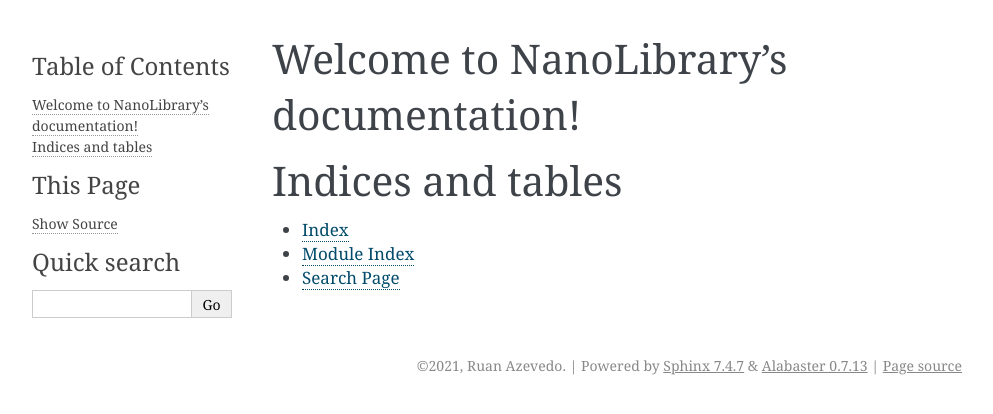
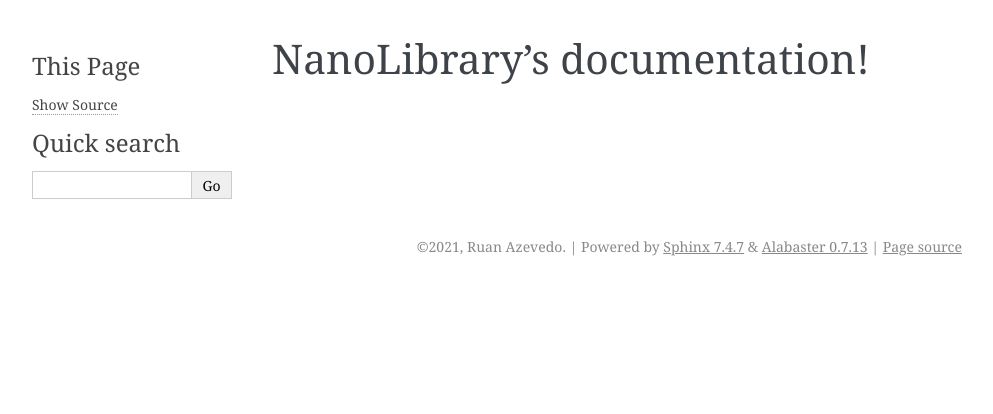
Before and after one commit to Ruannilton/NanoLib, a Sphinx documentation site: the page built from docs/source/index.rst, in a window 1280 px wide. Shown: the top 414 px of the page, without its empty margins (148-1141 px from the left). Built offline with Sphinx 7.4.7, drawn with Linux system fonts in a browser that asks for light colours.

Commit message:
update docs

```diff
--- a/docs/source/index.rst
+++ b/docs/source/index.rst
@@ -3,18 +3,9 @@
    You can adapt this file completely to your liking, but it should at least
    contain the root `toctree` directive.
 
-Welcome to NanoLibrary's documentation!
+NanoLibrary's documentation!
 =======================================
 
 .. toctree::
    :maxdepth: 2
    :caption: Contents:
-
-
-
-Indices and tables
-==================
-
-* :ref:`genindex`
-* :ref:`modindex`
-* :ref:`search`
```
